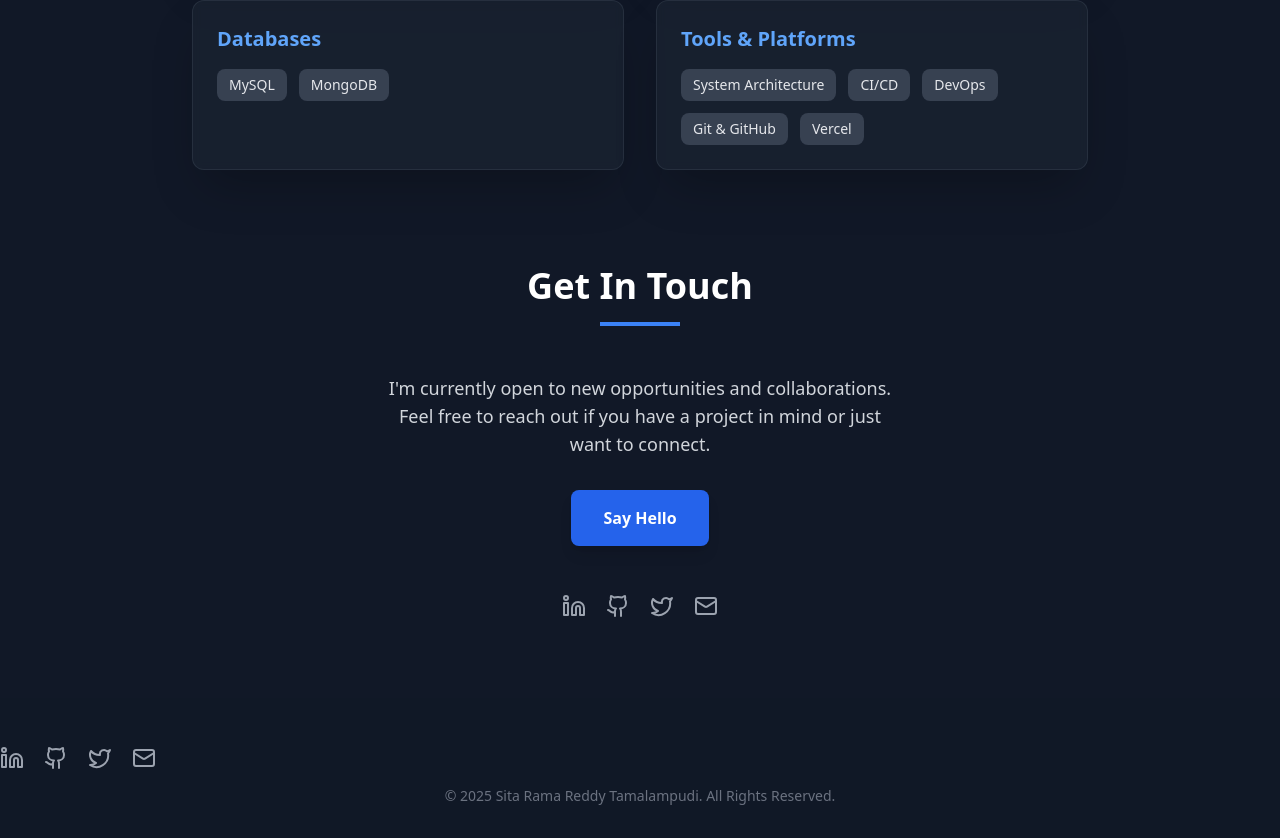
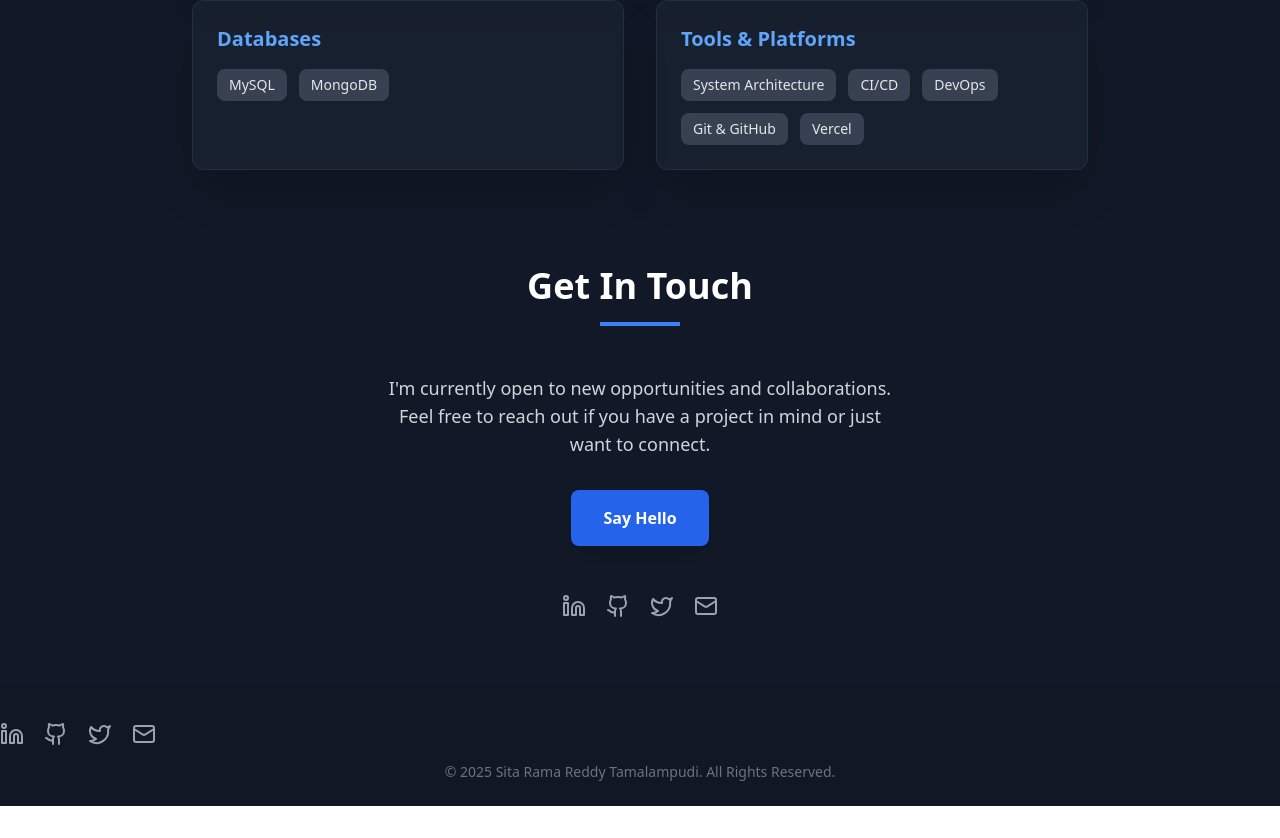
Before and after one commit to ramareddytsrr/my-portfolio, a React (Vite) app: page / in a window 1280 px wide. Shown: the part 3160-3998 px from the top of the page. After the commit the page ends 3966 px from the top, so only its background shows below. Built offline with nearby package versions, Linux system fonts and the light colour scheme.

Commit message:
Update Footer.tsx
Empty Gaps Reduced

```diff
--- a/src/components/layout/Footer.tsx
+++ b/src/components/layout/Footer.tsx
@@ -8,7 +8,7 @@ interface FooterProps {
 }
 
 export const Footer: React.FC<FooterProps> = ({ contact, name }) => (
-  <footer className="bg-gray-900/50 dark:bg-black/50 text-center py-8 mt-8">
+  <footer className="bg-gray-900/50 dark:bg-black/50 text-center py-6 mt-4">
     <div className="container mx-auto text-gray-500">
       <SocialLinks contact={contact} />
       <p className="mt-4 text-sm">
```
